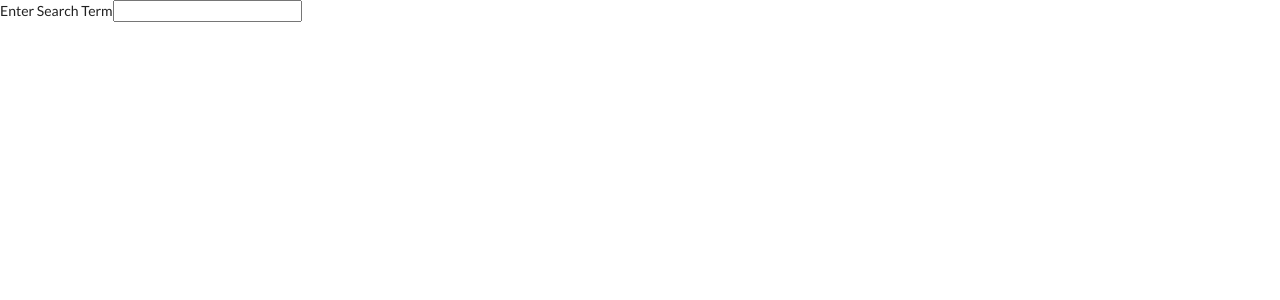
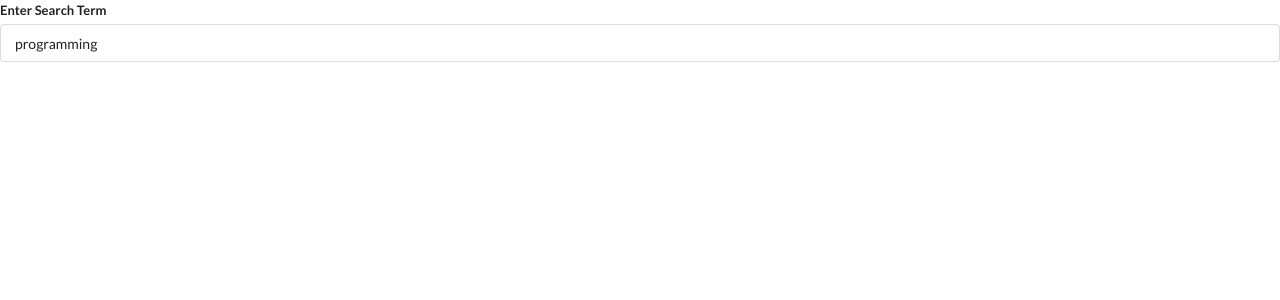
Before and after one commit to punkrockviking/widgets, a React (Create React App) app: page / in a window 1280 px wide. Shown: the top 300 px of the page. Built offline with nearby package versions, Linux system fonts and the light colour scheme; no server answers.

Commit message:
(feat) implemented axios into function based component

```diff
--- a/package.json
+++ b/package.json
@@ -6,6 +6,7 @@
     "@testing-library/jest-dom": "^5.11.10",
     "@testing-library/react": "^11.2.6",
     "@testing-library/user-event": "^12.8.3",
+    "axios": "^0.21.1",
     "react": "^17.0.2",
     "react-dom": "^17.0.2",
     "react-scripts": "4.0.3",
--- a/src/components/Search.js
+++ b/src/components/Search.js
@@ -1,17 +1,34 @@
 import React, { useState, useEffect } from 'react';
+import axios from 'axios';
+
 
 const Search = () => {
-    const [term, setTerm] = useState('');
+    const [term, setTerm] = useState('programming');
+    const [results, setResults] = useState([]);
 
-    console.log('I RUN WITH EVERY RENDER')
+    console.log(results)
 
     useEffect(() => {
-        console.log('I RUN AFTER some shit');
+      const search = async () => {
+        const { data } = await axios.get('https://en.wikipedia.org/w/api.php', {
+              params: {
+                  action: 'query',
+                  list: 'search',
+                  origin: '*',
+                  format: 'json',
+                  srsearch: term,
+              }
+          });
+
+          setResults(data.query.search);
+      };
+
+      search();
     }, [term]);
 
     return (
         <div>
-            <div classname="ui form">
+            <div className="ui form">
                 <div className="field">
                     <label>Enter Search Term</label>
                     <input
```
Also changed, not shown: 1 other file (tests, documents, lock files or other folders).
